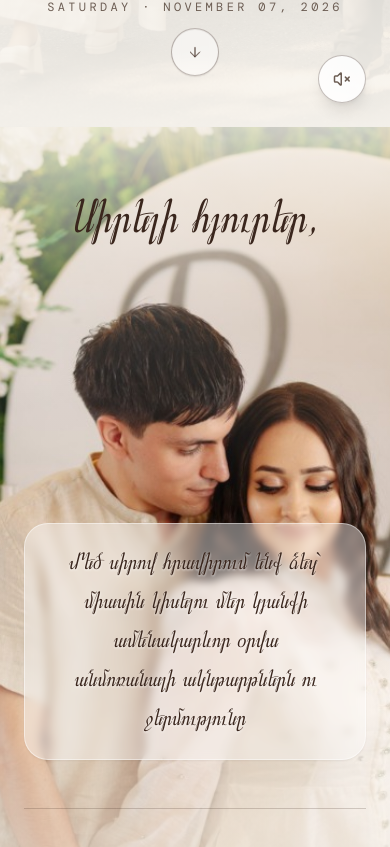
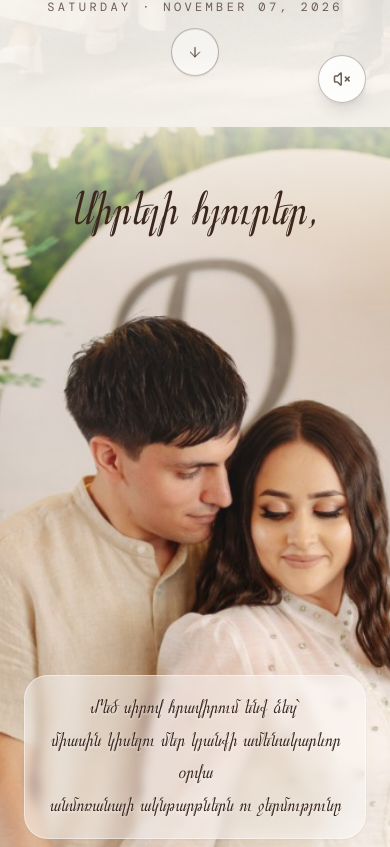
Before and after one commit to ariga-mazmanyan/wedding-david-arish, a Next.js app: page / in a window 390 px wide. Shown: the part 717-1564 px from the top of the page. Built offline with nearby package versions, Linux system fonts and the light colour scheme.

Commit message:
fix(details): lower invitation text card to keep bride and groom faces unobstructed

```diff
--- a/app/page.tsx
+++ b/app/page.tsx
@@ -257,9 +257,9 @@ export default function Page() {
         </div>
       </section>
 
-      <section id="details" className="relative z-10 flex min-h-[100svh] flex-col justify-between overflow-hidden bg-background px-6 pt-16 pb-20 text-center md:px-12 md:pt-24 md:pb-28">
+      <section id="details" className="relative z-10 flex min-h-[100svh] flex-col justify-between overflow-hidden bg-background px-6 pt-14 pb-20 text-center md:px-12 md:pt-24 md:pb-28">
         <div className="absolute inset-0 bg-[url('/page2-bg.jpg')] bg-cover bg-[position:center_top]" aria-hidden="true" />
-        <div className="absolute inset-0 bg-[linear-gradient(180deg,rgba(248,245,239,.82)_0%,rgba(248,245,239,.18)_18%,rgba(248,245,239,.0)_35%,rgba(248,245,239,.45)_58%,rgba(248,245,239,.75)_75%,rgba(248,245,239,.92)_100%)]" aria-hidden="true" />
+        <div className="absolute inset-0 bg-[linear-gradient(180deg,rgba(248,245,239,.78)_0%,rgba(248,245,239,.10)_15%,rgba(248,245,239,.0)_50%,rgba(248,245,239,.55)_68%,rgba(248,245,239,.88)_84%,rgba(248,245,239,.98)_100%)]" aria-hidden="true" />
 
         {/* Top: Greeting */}
         <div className="relative z-10 mx-auto max-w-3xl">
@@ -268,13 +268,13 @@ export default function Page() {
           </h2>
         </div>
 
-        {/* Center: Open spacing to clearly see both faces */}
-        <div className="min-h-[17rem] sm:min-h-[22rem] md:min-h-[26rem]" aria-hidden="true" />
+        {/* Center: Large open spacing to completely clear both faces */}
+        <div className="min-h-[27rem] sm:min-h-[30rem] md:min-h-[34rem]" aria-hidden="true" />
 
         {/* Bottom: Lowered invitation text and Calendar */}
         <div className="relative z-10 mx-auto flex max-w-3xl flex-col items-center">
-          <div className="mx-auto max-w-2xl rounded-3xl border border-white/45 bg-white/40 px-6 py-5 text-center shadow-xs backdrop-blur-[4px] sm:px-8 sm:py-6">
-            <p className="font-dzeragir text-2xl leading-relaxed text-primary drop-shadow-[0_1px_1px_rgba(255,255,255,0.8)] sm:text-3xl md:text-4xl">
+          <div className="mx-auto max-w-xl rounded-3xl border border-white/45 bg-white/45 px-5 py-4 text-center shadow-xs backdrop-blur-[4px] sm:px-8 sm:py-6">
+            <p className="font-dzeragir text-xl leading-relaxed text-primary drop-shadow-[0_1px_1px_rgba(255,255,255,0.8)] sm:text-3xl md:text-4xl">
               Մեծ սիրով հրավիրում ենք ձեզ՝<br />
               միասին կիսելու մեր կյանքի ամենակարևոր օրվա<br />
               անմոռանալի ակնթարթներն ու ջերմությունը
```
